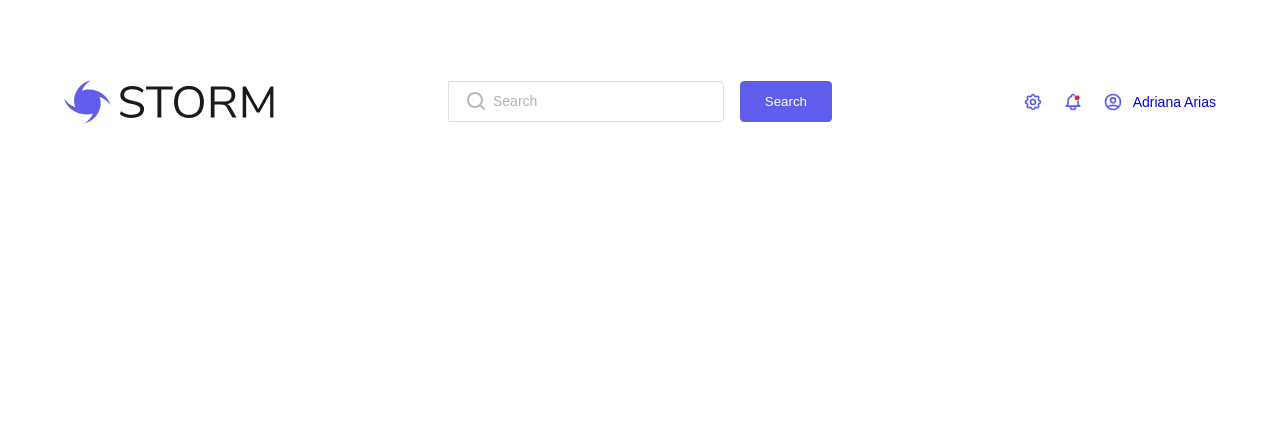
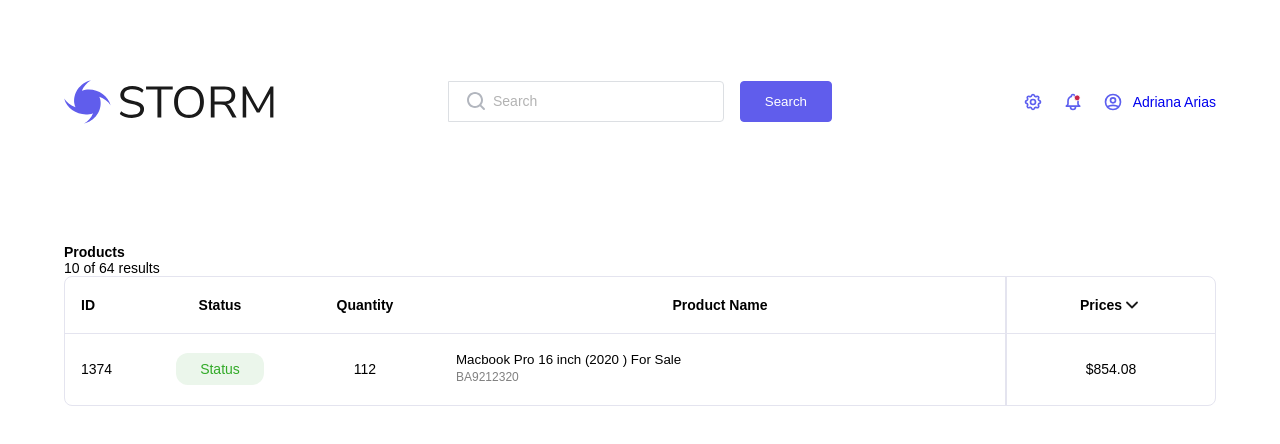
Before and after one commit to mtthdz/storm, a Next.js app in the folder client/: page /feed in a window 1280 px wide. Shown: the top 444 px of the page. Built offline with nearby package versions, Linux system fonts and the light colour scheme.

Commit message:
(add) base listing table component

```diff
--- a/client/src/app/feed/page.tsx
+++ b/client/src/app/feed/page.tsx
@@ -1,9 +1,11 @@
 import SiteHeader from "@/components/sections/SiteHeader";
+import ListingTable from "@/components/sections/ListingTable";
 
 export default function Feed() {
   return (
     <>
       <SiteHeader />
+      <ListingTable />
     </>
   )
 }
--- /dev/null
+++ b/client/src/components/sections/ListingTable/index.tsx
@@ -0,0 +1,178 @@
+'use client';
+
+import Image from 'next/image';
+import styled from 'styled-components';
+import downChevron from '../../assets/down.svg';
+
+/**
+ * Listing Table component
+ *
+ * TODO: make dynamic
+ * TODO: split up into individual components
+ *
+ * @returns JSX
+ */
+export default function ListingTable () {
+  return (
+    <>
+      <div className="table-metadata">
+        <h4>Products</h4>
+        <p>10 of 64 results</p>
+      </div>
+
+      <TableStyles className="table">
+        <div className="table-header">
+          <div className="table-column column-id">ID</div>
+          <div className="table-column column-status">Status</div>
+          <div className="table-column column-quantity">Quantity</div>
+          <div className="table-column">Product Name</div>
+          <div className="table-column column-price">
+            <p className="cell-content-text">Prices</p>
+            <Image src={downChevron} alt='down' />
+          </div>
+        </div>
+
+        <div className="table-row">
+          <div className="table-column column-id">1374</div>
+          <div className="table-column column-status">
+            <span className="status-flag">Status</span>
+          </div>
+          <div className="table-column column-quantity">112</div>
+          <button className="table-column column-name">
+            <p className="cell-content-text">Macbook Pro 16 inch (2020 ) For Sale</p>
+            <p className="cell-content-metadata">
+              <span className="metadata">BA9212320</span>
+              <span className="metadata-mobile"> - Qty: 245</span>
+            </p>
+          </button>
+          <div className="table-column column-price">$854.08</div>
+        </div>
+      </TableStyles>
+    </>
+  )
+}
+
+const TableStyles = styled.section`
+  border: 1px solid var(--Border, #E4E4EF);
+  border-radius: 8px;
+
+  .table-header,
+  .table-row {
+    display: grid;
+    grid-template-columns: minmax(80px, 0.5fr) minmax(100px, 1fr) minmax(100px, 1fr) minmax(300px, 4fr) minmax(100px, 1.5fr);
+    border-bottom: 1px solid #E4E4EF;
+    gap: 5px;
+
+    .table-column {
+      display: flex;
+      justify-content: center;
+      align-items: center;
+      padding: 18px 16px;
+      text-align: center;
+    }
+
+    /* individual column styling */
+    .column-id {
+      justify-content: flex-start;
+    }
+    .status-flag {
+      border-radius: 12px;
+      padding: 8px 24px;
+      background-color: var(--status-bg-green, #EBF6EB);
+      color: #31AA27;
+    }
+    .column-name {
+      display: flex;
+      flex-direction: column;
+      justify-content: space-around;
+      align-items: flex-start;
+      border: none;
+      outline: none;
+      background: none;
+    }
+    .column-name:hover,
+    .column-name:focus {
+      cursor: pointer;
+    }
+    .column-price {
+      border-left: 2px solid #E4E4EF;
+    }
+    .cell-content-metadata {
+      font-size: 12px;
+      line-height: 20px;
+      color: var(--text-secondary, #808080);
+    }
+    .cell-content-metadata .metadata-mobile {
+      display: none;
+    }
+  }
+  .table-header > .table-column {
+    font-weight: bold;
+  }
+  .table-row:last-child {
+    border: none;
+  }
+
+  /**
+   * responsive breakpoints:
+   * 900px - global; hides quantity column
+   * 700px - global; hides status column
+   * 561px - standalone; hides price column
+   * 428px - standalone; hides id column
+   */
+  @media (max-width: 900px) {
+    .table-header,
+    .table-row {
+      grid-template-columns: minmax(80px, 0.5fr) minmax(100px, 1fr) minmax(300px, 4fr) minmax(100px, 1.5fr);
+
+      .table-column.column-quantity {
+        display: none;
+      }
+      .cell-content-metadata .metadata-mobile {
+        display: inline;
+      }
+    }
+  }
+
+  @media (max-width: 700px) {
+    .table-header,
+    .table-row {
+      grid-template-columns: minmax(80px, 0.5fr) minmax(300px, 4fr) minmax(100px, 1.5fr);
+
+      .table-column.column-status {
+        display: none;
+      }
+      .cell-content-metadata .metadata-mobile {
+        display: inline;
+      }
+    }
+  }
+
+  @media (max-width: 561px) {
+    .table-header,
+    .table-row {
+      grid-template-columns: minmax(80px, 0.5fr) minmax(300px, 4fr);
+
+      .table-column.column-price {
+        display: none;
+      }
+      .cell-content-metadata .metadata-mobile {
+        display: inline;
+      }
+    }
+  }
+
+  @media (max-width: 428px) {
+    .table-header,
+    .table-row {
+      display: block;
+
+      .table-column.column-id {
+        display: none;
+      }
+      .cell-content-metadata .metadata-mobile {
+        display: inline;
+      }
+    }
+  }
+`;
```
Also changed, not shown: client/src/components/assets/down.svg (added).
